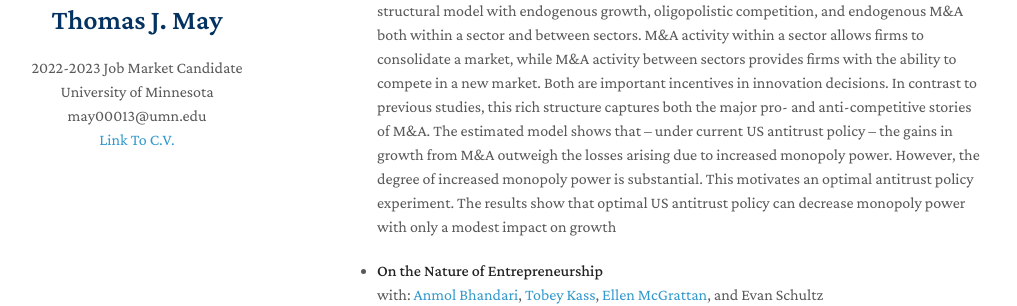
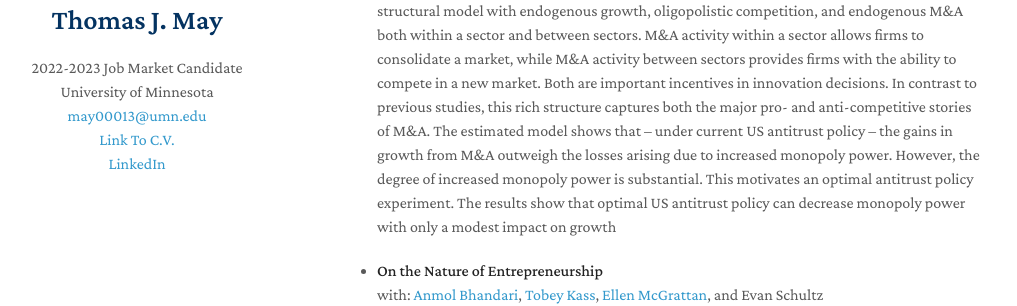
Before and after one commit to MayEcon/mayecon.github.io, a Jekyll site: the page built from index.md, in a window 1280 px wide. Shown: the part 436-742 px from the top of the page, without its empty margins (133-1150 px from the left). Built offline with Jekyll 4.4.1, drawn with Linux system fonts in a browser that asks for light colours; nearby versions of some CDN libraries; a style sheet for code colours, icons or effects is not loaded; our own code applies the rules of GitHub Pages for plain Markdown files.

Commit message:
Update homepage.html

```diff
--- a/_layouts/homepage.html
+++ b/_layouts/homepage.html
@@ -40,9 +40,11 @@
         {{ site.affiliation }}
         {% if site.email %}
         <br>
-        {{ site.email }}
+        <a href="mailto:{{ site.email }}">{{ site.email }}</a>
         <br>
          <a href="http://mayecon.com/assets/Thomas_J_May_CV.pdf">Link To C.V.</a>
+        <br>
+        <a href="https://www.linkedin.com/in/mayecon/">LinkedIn</a>
           <br>
           <br>
         {% endif %}
```
